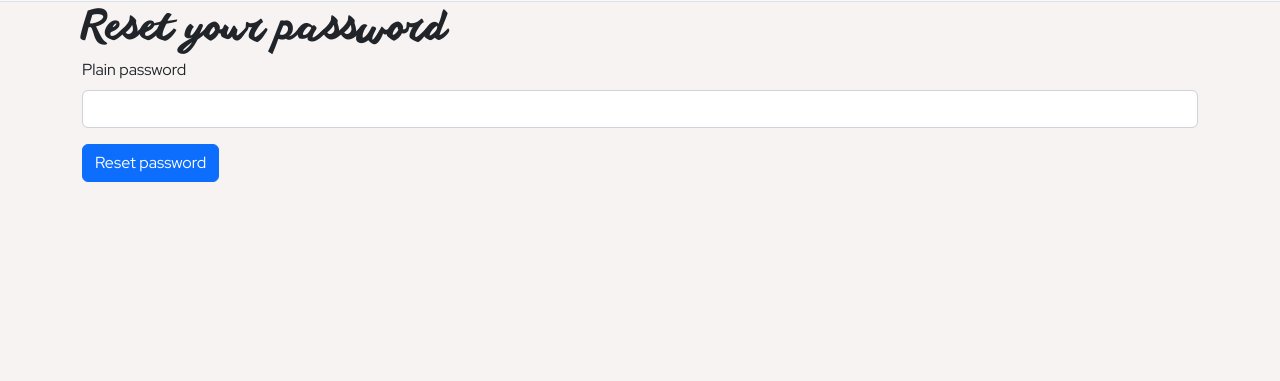
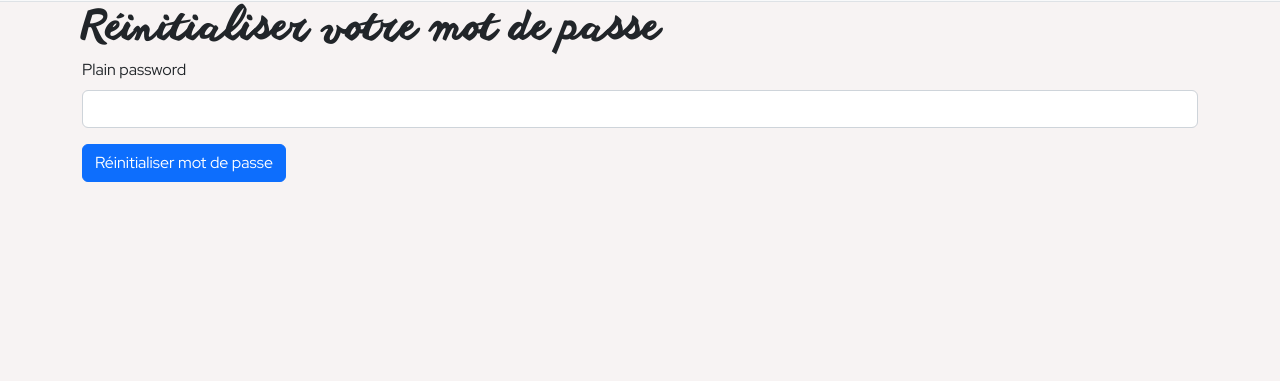
Before and after one commit to Heloise-Doignies/projet5-wefrip, a Symfony app: template templates/reset_password/reset.html.twig in a window 1280 px wide. Shown: the part 94-475 px from the top of the page. Run offline with Twig, Linux system fonts and the light colour scheme; the template is opened without the code that fills it, so the values that code supplies are empty; form fields are guessed from the names that the template uses; some libraries are stand-ins or nearby versions; some web fonts are replaced.

Commit message:
rest_password reglé

```diff
--- a/templates/reset_password/reset.html.twig
+++ b/templates/reset_password/reset.html.twig
@@ -1,12 +1,13 @@
 {% extends 'base.html.twig' %}
 
-{% block title %}Reset your password{% endblock %}
+{% block title %}WeFrip'
+{% endblock %}
 
 {% block body %}
-    <h1>Reset your password</h1>
+	<h1>Réinitialiser votre mot de passe</h1>
 
-    {{ form_start(resetForm) }}
-        {{ form_row(resetForm.plainPassword) }}
-        <button class="btn btn-primary">Reset password</button>
-    {{ form_end(resetForm) }}
+	{{ form_start(resetForm) }}
+	{{ form_row(resetForm.plainPassword) }}
+	<button class="btn btn-primary">Réinitialiser mot de passe</button>
+	{{ form_end(resetForm) }}
 {% endblock %}
```
